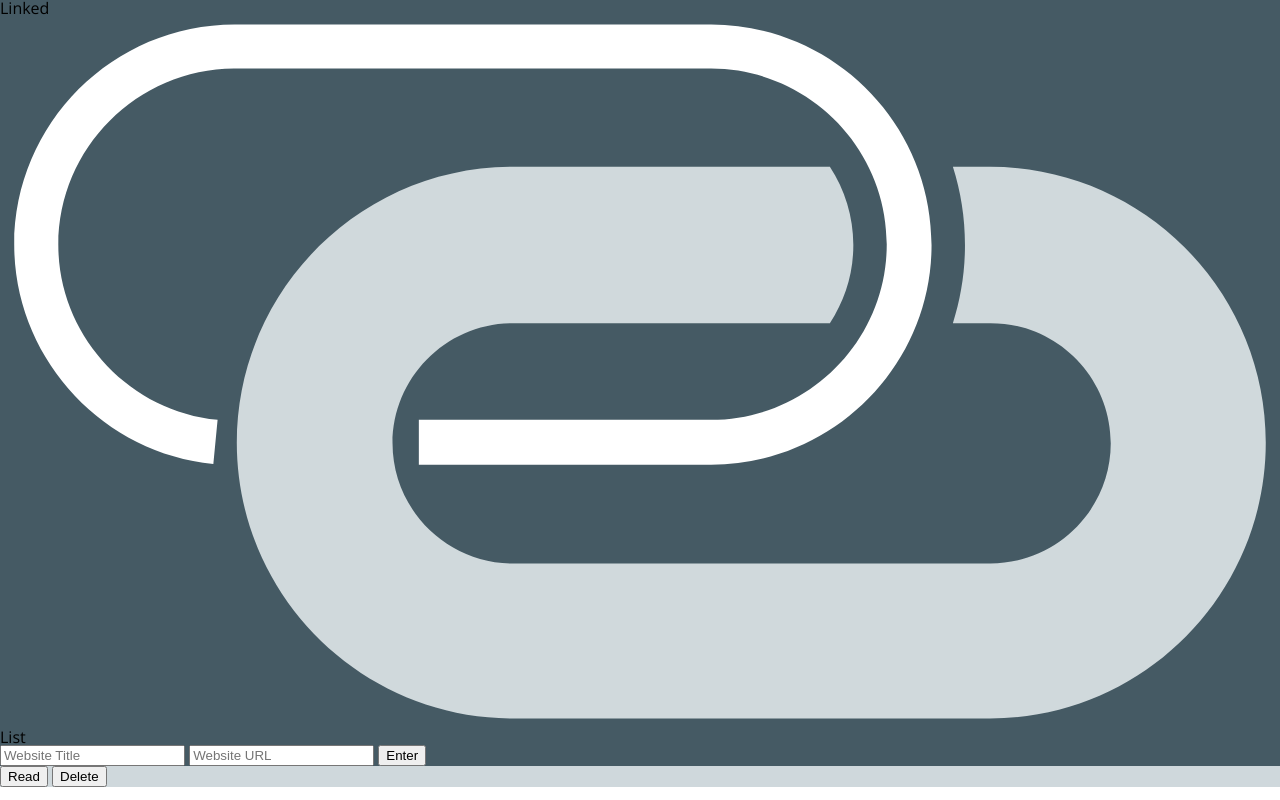
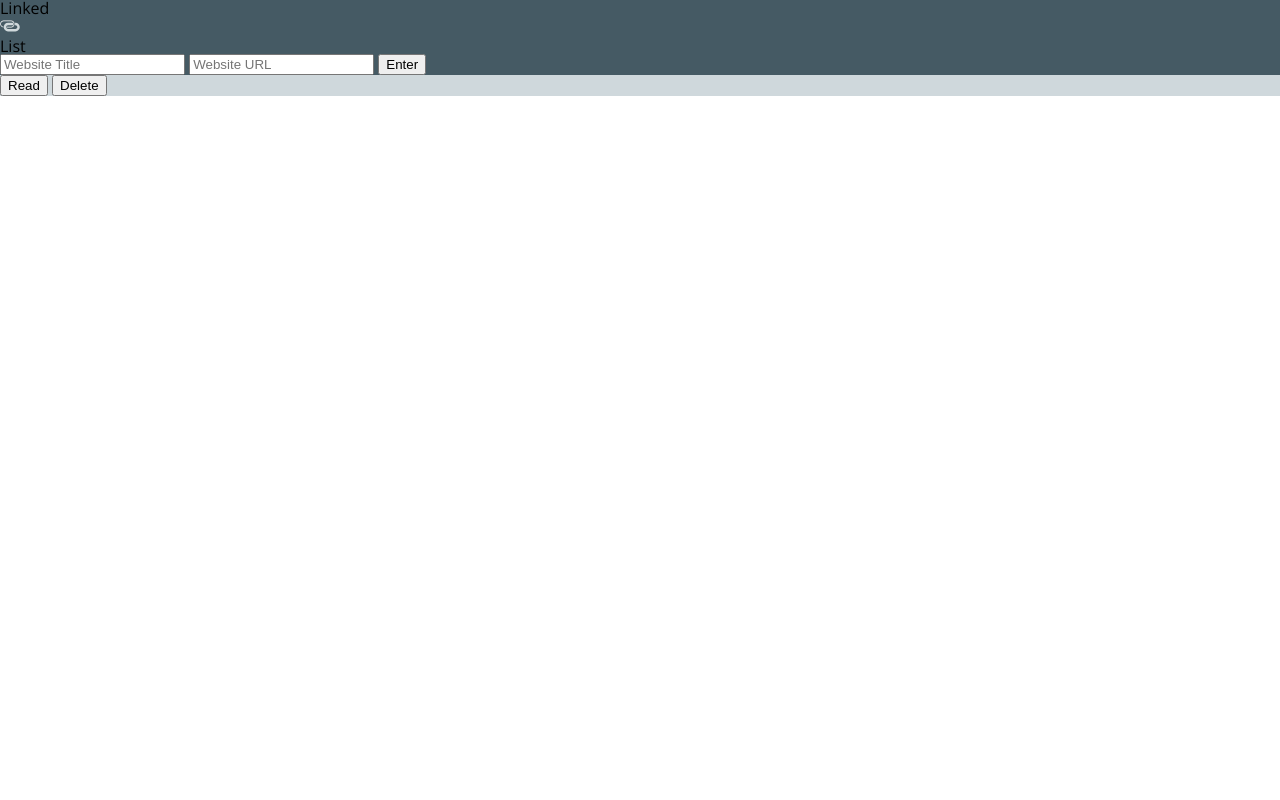
Before and after one commit to jksmall0631/Linked-List, a plain HTML site: page index.html in a window 1280 px wide. Drawn offline with nearby package versions, Linux system fonts and the light colour scheme.

Commit message:
Adjust size of svg logo

```diff
--- a/styles.css
+++ b/styles.css
@@ -8,6 +8,11 @@ body {
 
 }
 
+header img {
+  height: 20px;
+  width: 20px;
+}
+
 .bookmarks {
   background-color: #CFD8DC;
   right: 0;
```
